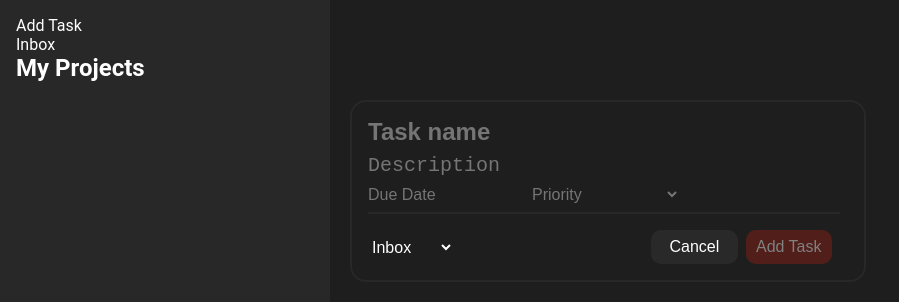
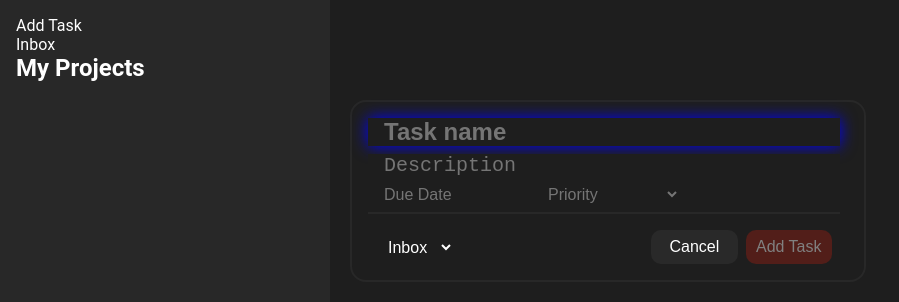
Before and after one commit to CaglarKilic/todo-list, a website built with webpack: page template.html in a window 1280 px wide. Both pictures are taken after a click on the item "Add Task". Shown: the whole page, without its empty margins (0-899 px from the left). Built offline with nearby package versions, Linux system fonts and the light colour scheme; what vanillajs-datepicker would draw is missing.

Commit message:
Going on styling

```diff
--- a/src/dom.js
+++ b/src/dom.js
@@ -61,7 +61,7 @@ const Dom = (function () {
       card.description = elements.description.value;
       card.dueDate = elements.due.value;
       card.priority =
-        elements.priority.options[elements.priority.selectedIndex].value;
+        elements.priority.options[elements.priority.selectedIndex].textContent;
 
       project.addCard(card);
 
--- a/src/style.css
+++ b/src/style.css
@@ -19,6 +19,14 @@
   height: 100%;
   width: 100%;
   z-index: 1;
+}
+
+:where(select, input, textarea):focus {
+  box-shadow: 0 0 1rem blue;
+}
+
+:where(select, input, textarea) {
+  padding-left: 1rem;
 }
 
 dialog#addTask {
--- a/template.html
+++ b/template.html
@@ -24,16 +24,16 @@
       <form
         name="addTask"
         onsubmit="return false"
-        onreset="this.buttonAddTask.disabled=true"
+        onreset="this.buttonAddTask.disabled=true;this.description.rows=1"
       >
-        <input type="text" value="" name="task" placeholder="Task name" />
+        <input type="text" name="task" placeholder="Task name" />
         <textarea
           name="description"
           placeholder="Description"
           rows="1"
           oninput="this.rows=1;while(this.clientHeight<this.scrollHeight){this.rows+=1}"
         ></textarea>
-        <input type="text" name="due" placeholder="Due Date" />
+        <input type="text" name="due" placeholder="Due Date" onkeydown="event.preventDefault()"/>
         <select name="priority" onchange="this.style.color='white'">
           <option value="5" disabled selected style="color: #757575">
             Priority
```
